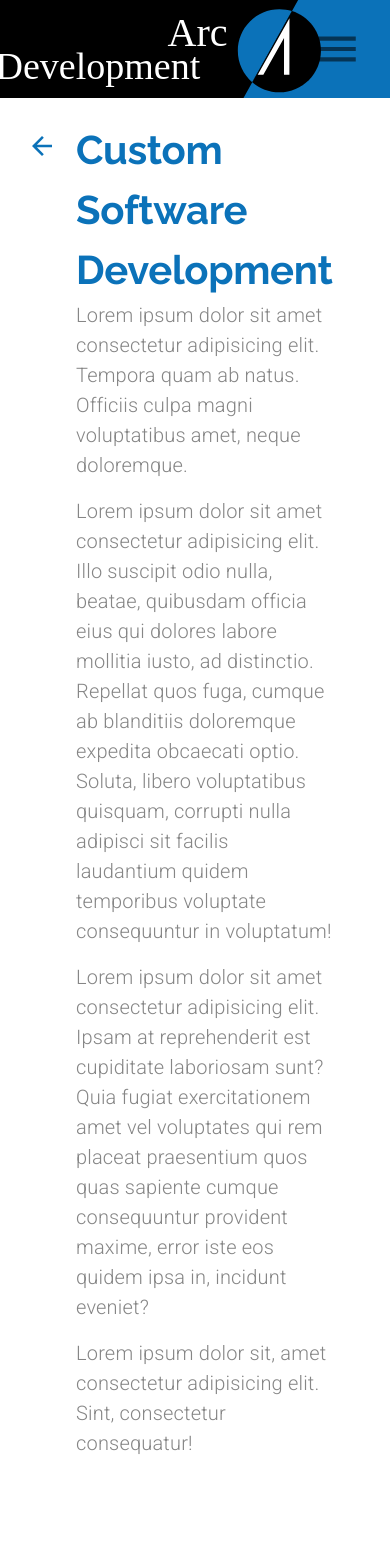
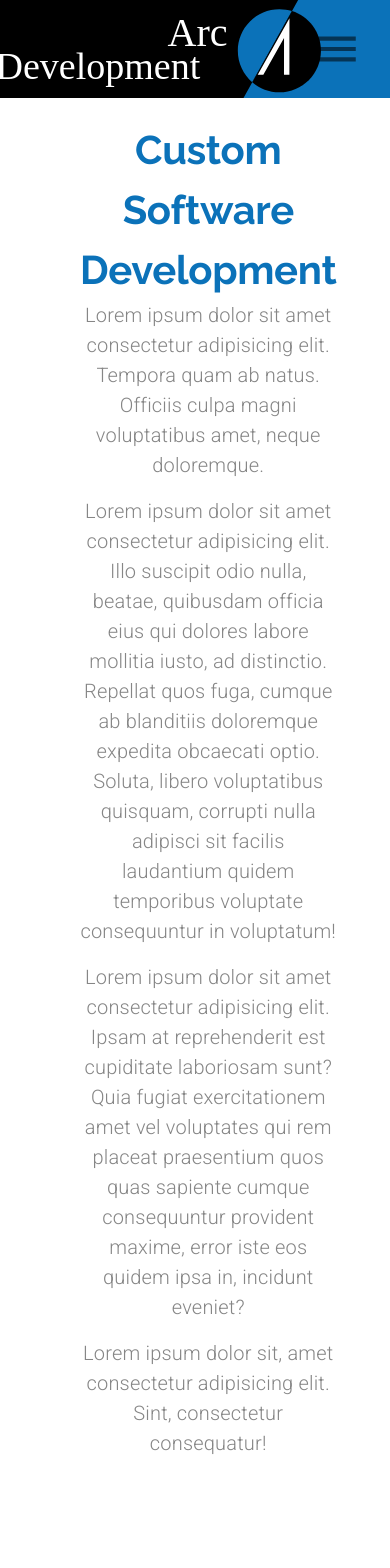
Before and after one commit to dejanV91/materialUiPractice, a React (Create React App) app: page /customs in a window 390 px wide. Shown: the top 1568 px of the page. Built offline with nearby package versions, Linux system fonts and the light colour scheme.

Commit message:
Custom Software Responsive

```diff
--- a/src/components/CustomSoftware.js
+++ b/src/components/CustomSoftware.js
@@ -5,7 +5,8 @@ import { makeStyles } from "tss-react/mui";
 import Grid from "@mui/material/Grid";
 import IconButton from "@mui/material/IconButton";
 import { Typography } from "@mui/material";
-import useMediaQuery from "@mui/material";
+import useMediaQuery from "@mui/material/useMediaQuery";
+import Hidden from "@mui/material/Hidden";
 
 import backArrow from "../assets/backArrow.svg";
 import forwardArrow from "../assets/forwardArrow.svg";
@@ -18,6 +19,7 @@ import documentsAnimation from "../animations/documentsAnimation/data";
 import scaleAnimation from "../animations/scaleAnimation/data.json";
 import automationAnimation from "../animations/automationAnimation/data.json";
 import uxAnimation from "../animations/uxAnimation/data";
+import { useTheme } from "@mui/material/styles";
 
 const useStyles = makeStyles()((theme) => ({
   heading: {
@@ -39,6 +41,8 @@ const useStyles = makeStyles()((theme) => ({
 
 export default function CustomSoftware(props) {
   const { classes } = useStyles();
+  const theme = useTheme();
+  const matchesMD = useMediaQuery(theme.breakpoints.down("md"));
 
   const documentsOptions = {
     loop: true,
@@ -75,7 +79,13 @@ export default function CustomSoftware(props) {
 
   return (
     <Grid container direction="column" className={classes.mainContainer}>
-      <Grid item container direction="row">
+      <Grid
+        item
+        container
+        direction="row"
+        justifyContent={matchesMD ? "center" : undefined}
+      >
+        <Hidden mdDown>
           <Grid
             item
             className={classes.arrowContainer}
@@ -92,17 +102,29 @@ export default function CustomSoftware(props) {
               <img src={backArrow} alt="back to services page" />
             </IconButton>
           </Grid>
+        </Hidden>
+
         <Grid item container direction="column" className={classes.heading}>
           <Grid item>
-            <Typography variant="h2">Custom Software Development</Typography>
+            <Typography variant="h2" align={matchesMD ? "center" : undefined}>
+              Custom Software Development
+            </Typography>
           </Grid>
           <Grid item>
-            <Typography variant="body1" paragraph>
+            <Typography
+              align={matchesMD ? "center" : undefined}
+              variant="body1"
+              paragraph
+            >
               Lorem ipsum dolor sit amet consectetur adipisicing elit. Tempora
               quam ab natus. Officiis culpa magni voluptatibus amet, neque
               doloremque.
             </Typography>
-            <Typography variant="body1" paragraph>
+            <Typography
+              align={matchesMD ? "center" : undefined}
+              variant="body1"
+              paragraph
+            >
               Lorem ipsum dolor sit amet consectetur adipisicing elit. Illo
               suscipit odio nulla, beatae, quibusdam officia eius qui dolores
               labore mollitia iusto, ad distinctio. Repellat quos fuga, cumque
@@ -110,19 +132,28 @@ export default function CustomSoftware(props) {
               voluptatibus quisquam, corrupti nulla adipisci sit facilis
               laudantium quidem temporibus voluptate consequuntur in voluptatum!
             </Typography>
-            <Typography variant="body1" paragraph>
+            <Typography
+              align={matchesMD ? "center" : undefined}
+              variant="body1"
+              paragraph
+            >
               Lorem ipsum dolor sit amet consectetur adipisicing elit. Ipsam at
               reprehenderit est cupiditate laboriosam sunt? Quia fugiat
               exercitationem amet vel voluptates qui rem placeat praesentium
               quos quas sapiente cumque consequuntur provident maxime, error
               iste eos quidem ipsa in, incidunt eveniet?
             </Typography>
-            <Typography variant="body1" paragraph>
+            <Typography
+              align={matchesMD ? "center" : undefined}
+              variant="body1"
+              paragraph
+            >
               Lorem ipsum dolor sit, amet consectetur adipisicing elit. Sint,
               consectetur consequatur!
             </Typography>
           </Grid>
         </Grid>
+        <Hidden mdDown>
           <Grid item className={classes.arrowContainer}>
             <IconButton
               style={{ backgroundColor: "transparent" }}
@@ -132,9 +163,13 @@ export default function CustomSoftware(props) {
                 props.setSelectedIndex(2);
               }}
             >
-            <img src={forwardArrow} alt="Forward to Mobile Development page" />
+              <img
+                src={forwardArrow}
+                alt="Forward to Mobile Development page"
+              />
             </IconButton>
           </Grid>
+        </Hidden>
       </Grid>
       <Grid
         item
@@ -164,7 +199,11 @@ export default function CustomSoftware(props) {
           direction="column"
           md
           alignItems="center"
-          style={{ maxWidth: "40em" }}
+          style={{
+            maxWidth: "40em",
+            marginTop: matchesMD ? "7em" : 0,
+            marginBottom: matchesMD ? "7em" : 0,
+          }}
         >
           <Grid item>
             <Typography variant="h4">Save Time</Typography>
@@ -189,8 +228,20 @@ export default function CustomSoftware(props) {
           </Grid>
         </Grid>
       </Grid>
-      <Grid item container direction="row" justifyContent="space-around">
-        <Grid item container className={classes.itemContainer} lg>
+      <Grid
+        item
+        container
+        alignItems={matchesMD ? "center" : undefined}
+        direction={matchesMD ? "column" : "row"}
+        justifyContent="space-around"
+      >
+        <Grid
+          item
+          container
+          className={classes.itemContainer}
+          style={{ marginBottom: matchesMD ? "10em" : 0 }}
+          lg
+        >
           <Grid item container direction="column" md>
             <Grid item>
               <Typography variant="h4">Digital Documents & Data</Typography>
@@ -272,8 +323,21 @@ export default function CustomSoftware(props) {
           </Grid>
         </Grid>
       </Grid>
-      <Grid item container direction="row" justifyContent="space-around">
-        <Grid item container className={classes.itemContainer} lg>
+      <Grid
+        item
+        container
+        alignItems={matchesMD ? "center" : undefined}
+        direction={matchesMD ? "column" : "row"}
+        justifyContent="space-around"
+        style={{ marginBottm: "10em" }}
+      >
+        <Grid
+          item
+          container
+          className={classes.itemContainer}
+          style={{ marginBottom: matchesMD ? "10em" : 0 }}
+          lg
+        >
           <Grid item container direction="column" md>
             <Grid item>
               <Typography variant="h4">Automation</Typography>
```
Lines whose indentation alone changed are shown as unchanged.
